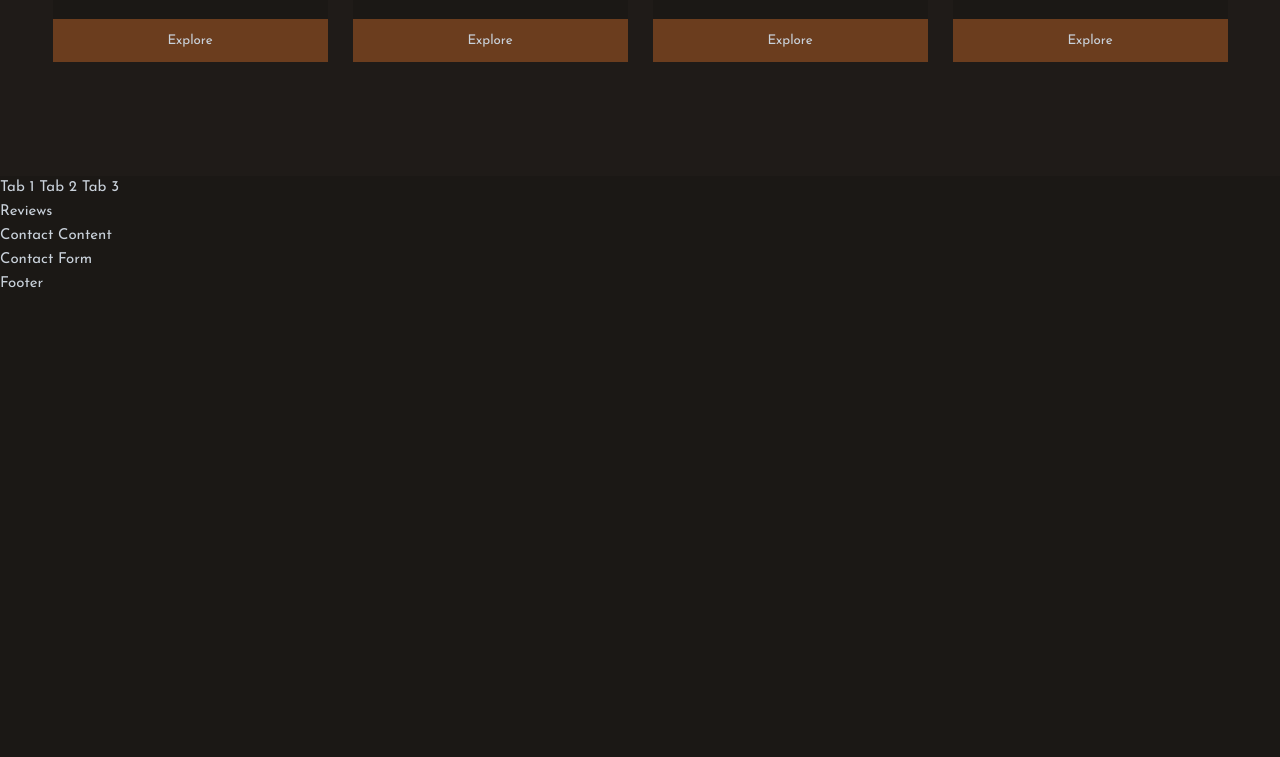
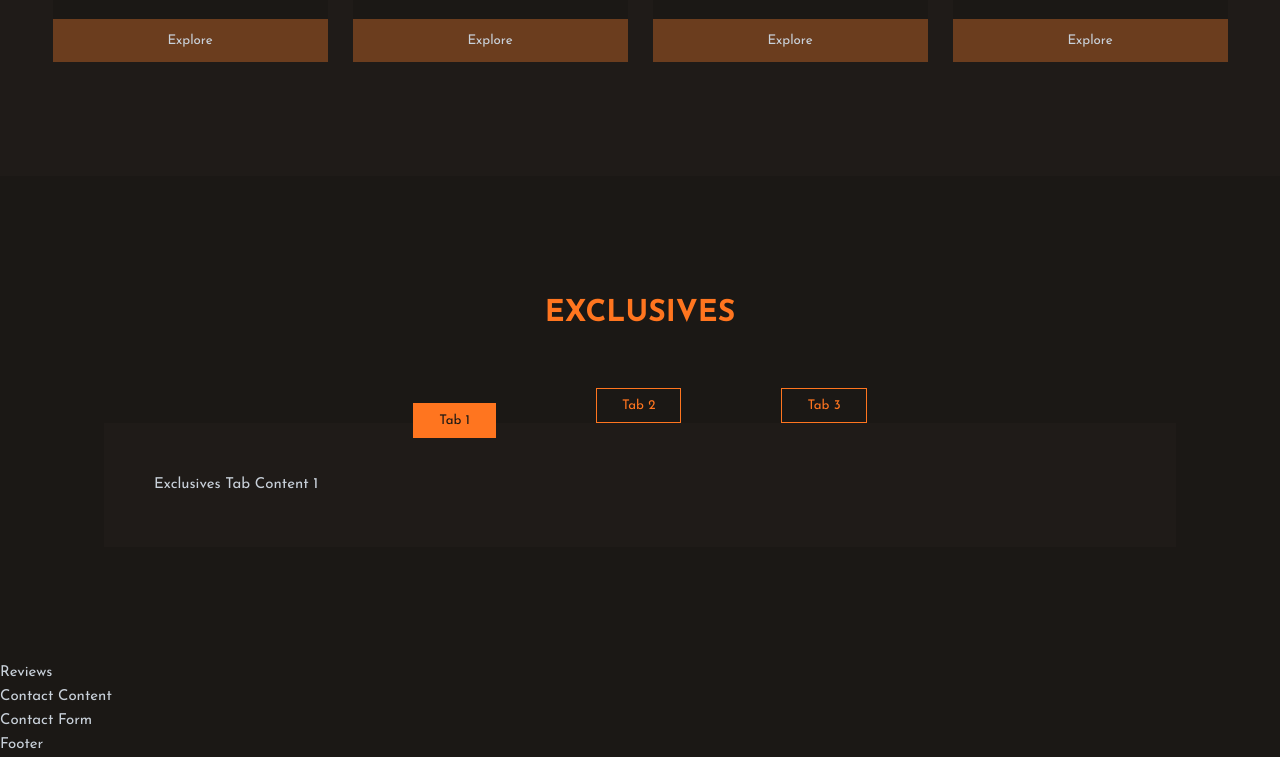
Before and after one commit to mr-selviraja/aroma-old, a website: page index.html in a window 1280 px wide. Shown: the part 2099-2856 px from the top of the page. Before the commit the page ends 2395 px from the top, so only its background shows below. Drawn offline with Linux system fonts and the light colour scheme.

Commit message:
Exclusives section completed

```diff
--- a/index.html
+++ b/index.html
@@ -184,12 +184,44 @@
         </section>
         <!-- End of Menu -->
 
-        <section class="exclusives">
-            <span>Tab 1</span>
+        <section class="exclusives section">
+            <h2 class="section--heading text-uppercase text-center color-primary text-secondary" id="exclusives-section">Exclusives</h2>
 
-            <span>Tab 2</span>
+            <div class="exclusives__tabs-container">
+                <button class="btn exclusives__tab exclusives__tab--active" data-tab="0">
+                    <span class="exclusives__tab--active-text">
+                        Tab 1
+                    </span>
+                </button>
 
-            <span>Tab 3</span>
+                <button class="btn exclusives__tab" data-tab="1">
+                    <span>
+                        Tab 2
+                    </span>
+                </button>
+
+                <button class="btn exclusives__tab" data-tab="2">
+                    <span>
+                        Tab 3
+                    </span>
+                </button>
+            </div>
+            <!-- End of Exclusives-tabs-container -->
+
+            <div class="container">
+                <article class="exclusives__tab--content" data-content="0">
+                    Exclusives Tab Content 1
+                </article>
+
+                <article class="exclusives__tab--content d-none" data-content="1">
+                    Exclusives Tab Content 2
+                </article>
+
+                <article class="exclusives__tab--content d-none" data-content="2">
+                    Exclusives Tab Content 3
+                </article>
+            </div>
+            <!-- End of Container -->
         </section>
         <!-- End of Exclusives -->
 
@@ -215,6 +247,6 @@
     </footer>
     <!-- End of Footer -->
 
-    <script src="./script.js"></script>
+    <script defer src="./script.js"></script>
 </body>
 </html>
--- a/sass/base/_utilities.scss
+++ b/sass/base/_utilities.scss
@@ -6,6 +6,10 @@
 
 .d-none {
     display: none;
+}
+
+.d-block {
+    display: block;
 }
 
 // Color utilities
--- a/sass/components/_button.scss
+++ b/sass/components/_button.scss
@@ -2,6 +2,8 @@
     border: none;
     padding: 1rem 2.5rem;
     font-family: inherit;
+
+    transition: all .3s ease-in-out;
 
     &:hover {
         cursor: pointer;
@@ -33,4 +35,13 @@
             background: lighten($color-secondary, 5%);
         }
     }
+
+    &--grey {
+        background: $color-grey;
+        color: $color-light;
+
+        &:hover {
+            background: lighten($color-grey, 5%);
+        }
+    }
 }
--- /dev/null
+++ b/sass/layout/_exclusives.scss
@@ -0,0 +1,35 @@
+.exclusives {
+    &__tabs-container {
+        display: flex;
+        justify-content: center;
+        gap: 10rem;
+    }
+
+    &__tab {
+        transition: all .3s ease-in-out;
+        border: 1px solid $color-primary;
+        background: transparent;
+        color: $color-primary;
+
+        &:hover {
+            transform: rotate(-5deg) scale(1.2);
+        }
+
+        &--active {
+            background: $color-primary;
+            color: $color-black;
+            transform: translateY(1.5rem);
+        }
+
+        &--content {
+            background: $color-dark;
+            padding: 5rem;
+
+            display: none;
+
+            &.d-block {
+                display: block; // Active state
+            }
+        }
+    }
+}
--- a/sass/main.scss
+++ b/sass/main.scss
@@ -8,3 +8,4 @@
 @import "./layout/header";
 @import "./layout/about";
 @import "./layout/menu";
+@import "./layout/exclusives";
--- a/script.js
+++ b/script.js
@@ -0,0 +1,32 @@
+document.addEventListener("DOMContentLoaded", () => {
+    const tabs = document.querySelectorAll(".exclusives__tab");
+    const contents = document.querySelectorAll(".exclusives__tab--content");
+
+    // Function to update the active tab and content
+    const updateTabContent = (tabNum) => {
+        // Update tab styles
+        tabs.forEach(tab => tab.classList.remove("exclusives__tab--active"));
+        tabs[tabNum].classList.add("exclusives__tab--active");
+
+        // Update content visibility
+        contents.forEach(content => {
+            content.classList.remove("d-block");
+            content.classList.add("d-none");
+
+            if (content.getAttribute("data-content") === tabNum.toString()) {
+                content.classList.add("d-block");
+            }
+        });
+    };
+
+    // Set the initial state
+    updateTabContent(0);
+
+    // Add click event listeners to tabs
+    tabs.forEach(tab => {
+        tab.addEventListener("click", () => {
+            const tabNum = parseInt(tab.getAttribute("data-tab"));
+            updateTabContent(tabNum);
+        });
+    });
+});
```
Also changed, not shown: assets/download.png (added), styles.css.
